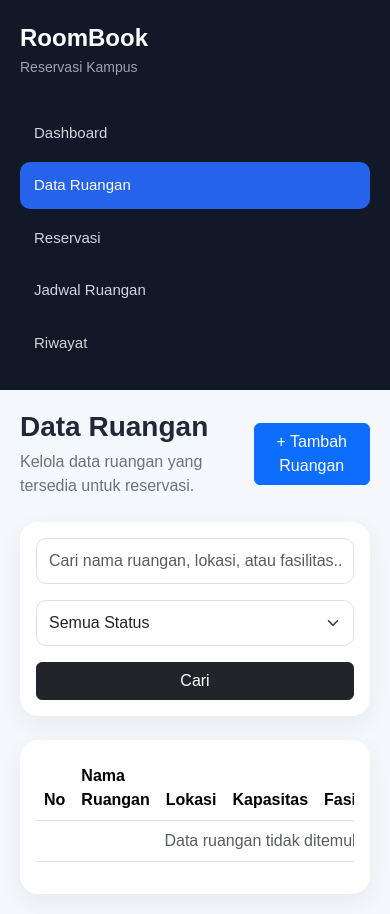
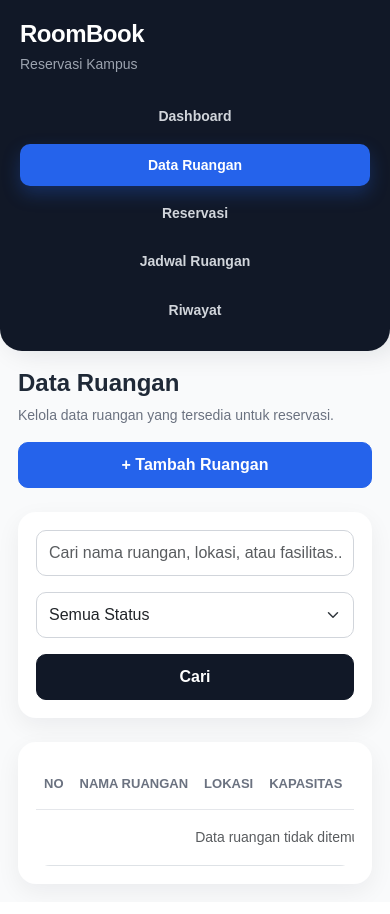
Before and after one commit to CandraPutraPratama/roombook, a PHP site: page /pages/rooms/index.php in a window 390 px wide. After the commit the page ends 893 px from the top, so only its background shows below. Run offline with PHP 8.4, Linux system fonts and the light colour scheme; data that the repository does not hold is empty; some libraries are stand-ins or nearby versions.

Commit message:
Polish responsive UI

```diff
--- a/assets/css/style.css
+++ b/assets/css/style.css
@@ -264,3 +264,253 @@ body {
   font-size: 18px;
   color: #111827;
 }
+
+/* UI Polishing */
+
+body {
+  line-height: 1.6;
+}
+
+.main-content {
+  transition: 0.2s ease;
+}
+
+.card {
+  transition: 0.2s ease;
+}
+
+.stat-card:hover,
+.content-card:hover {
+  transform: translateY(-2px);
+  box-shadow: 0 12px 32px rgba(15, 23, 42, 0.09);
+}
+
+.table {
+  margin-bottom: 0;
+}
+
+.table thead th {
+  color: #6b7280;
+  font-size: 13px;
+  font-weight: 700;
+  text-transform: uppercase;
+  border-bottom: 1px solid #e5e7eb;
+  padding-top: 14px;
+  padding-bottom: 14px;
+}
+
+.table tbody td {
+  font-size: 14px;
+  color: #374151;
+  padding-top: 16px;
+  padding-bottom: 16px;
+}
+
+.table tbody tr:hover {
+  background: #f9fafb;
+}
+
+.btn {
+  border-radius: 10px;
+  font-weight: 600;
+  padding: 10px 14px;
+}
+
+.btn-sm {
+  padding: 7px 10px;
+  font-size: 13px;
+}
+
+.btn-primary {
+  background: #2563eb;
+  border-color: #2563eb;
+}
+
+.btn-primary:hover {
+  background: #1d4ed8;
+  border-color: #1d4ed8;
+}
+
+.btn-dark {
+  background: #111827;
+  border-color: #111827;
+}
+
+.btn-dark:hover {
+  background: #030712;
+  border-color: #030712;
+}
+
+.btn-warning {
+  color: #111827;
+  background: #facc15;
+  border-color: #facc15;
+}
+
+.btn-warning:hover {
+  color: #111827;
+  background: #eab308;
+  border-color: #eab308;
+}
+
+.form-label {
+  font-weight: 600;
+  color: #374151;
+  font-size: 14px;
+}
+
+.form-control,
+.form-select {
+  border: 1px solid #d1d5db;
+}
+
+.form-control:focus,
+.form-select:focus {
+  border-color: #2563eb;
+  box-shadow: 0 0 0 4px rgba(37, 99, 235, 0.12);
+}
+
+.page-header {
+  display: flex;
+  justify-content: space-between;
+  gap: 16px;
+}
+
+.page-header .btn {
+  height: fit-content;
+}
+
+.badge-soft {
+  display: inline-flex;
+  align-items: center;
+  justify-content: center;
+  min-width: 86px;
+  font-weight: 700;
+}
+
+.sidebar {
+  box-shadow: 8px 0 28px rgba(15, 23, 42, 0.12);
+}
+
+.sidebar-brand h4 {
+  letter-spacing: -0.5px;
+}
+
+.menu-link {
+  font-weight: 600;
+}
+
+.menu-link:hover {
+  transform: translateX(2px);
+}
+
+.empty-state h5 {
+  font-weight: 700;
+  color: #111827;
+}
+
+/* Responsive polishing */
+
+@media (max-width: 992px) {
+  .page-header {
+    flex-direction: column;
+    align-items: flex-start !important;
+  }
+
+  .page-header .btn {
+    width: 100%;
+  }
+
+  .table-responsive {
+    border-radius: 14px;
+  }
+}
+
+@media (max-width: 768px) {
+  body {
+    background: #f9fafb;
+  }
+
+  .sidebar {
+    padding: 20px;
+    border-radius: 0 0 22px 22px;
+  }
+
+  .sidebar-brand {
+    margin-bottom: 20px;
+  }
+
+  .sidebar-menu {
+    display: grid;
+    grid-template-columns: 1fr 1fr;
+  }
+
+  .menu-link {
+    text-align: center;
+    font-size: 14px;
+    padding: 10px;
+  }
+
+  .main-content {
+    padding: 18px;
+  }
+
+  .page-header h1 {
+    font-size: 24px;
+  }
+
+  .page-header p {
+    font-size: 14px;
+  }
+
+  .stat-value {
+    font-size: 28px;
+  }
+
+  .content-card .card-body,
+  .stat-card .card-body {
+    padding: 18px;
+  }
+
+  .table thead {
+    white-space: nowrap;
+  }
+
+  .table tbody td {
+    white-space: nowrap;
+  }
+
+  .btn {
+    width: 100%;
+  }
+
+  .d-flex.flex-wrap.gap-1 .btn {
+    width: auto;
+  }
+}
+
+@media (max-width: 576px) {
+  .sidebar-menu {
+    grid-template-columns: 1fr;
+  }
+
+  .row.g-4 {
+    --bs-gutter-y: 1rem;
+  }
+
+  .summary-item {
+    padding: 10px;
+  }
+
+  .schedule-item {
+    padding: 14px;
+  }
+}
+
+.table .btn {
+  width: auto;
+}
+
+.menu-link.active {
+  box-shadow: 0 8px 18px rgba(37, 99, 235, 0.28);
+}
```
